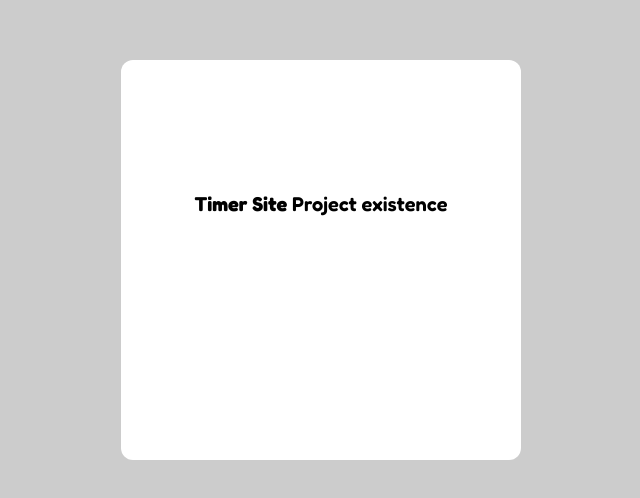
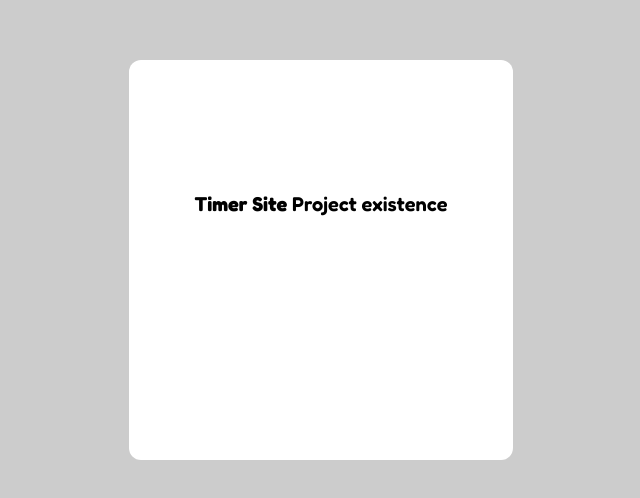
Before and after one commit to Darguima/timerSite, a website: page src/index.html in a window 1280 px wide. Shown: the part 140-638 px from the top of the page, without its empty margins (319-959 px from the left). Drawn offline with Linux system fonts and the light colour scheme.

Commit message:
Responsive Layout

```diff
--- a/src/index.html
+++ b/src/index.html
@@ -5,6 +5,8 @@
 	<meta charset="UTF-8">
 
 	<link rel="stylesheet" href="./styles/index.css" >
+
+	<meta name="viewport" content="width=device-width, initial-scale=1.0">
 
 	<link rel="preconnect" href="https://fonts.gstatic.com" crossorigin>
 	<link href="https://fonts.googleapis.com/css2?family=Fredoka:wght@400;600;700&display=swap" rel="stylesheet">
--- a/src/styles/index.css
+++ b/src/styles/index.css
@@ -13,24 +13,36 @@ body {
 	margin: 0;
 	padding: 0;
 
-	font-size: 32px;
+	font-size: 24px;
 
 	background-color: #ccc;
 	user-select: none;
 }
 
-@media (orientation: landscape), (width < 800px) {
+@media (max-width: 1200px), (max-height: 950px) {
 	body {
 		font-size: 16px;
 	}
 }
 
 #contentContainer {
-	width: 400px;
-	height: 400px;
+	width: 80vw;
+	height: 50vh;
 
 	transform-style: preserve-3d;
 	transition: transform var(--transform-animation-delay) ease;
+}
+
+@media (min-width: 1200px) {
+	#contentContainer {
+		width: 30vw;
+	}
+}
+
+@media (max-height: 600px) {
+	#contentContainer {
+		height: 90vh;
+	}
 }
 
 .flipped {
@@ -92,7 +104,7 @@ body {
 	background-position: center;
 	background-size: cover;
 
-	filter: blur(8px);
+	filter: blur(16px);
 
 	position: absolute;
 	z-index: -1;
```
